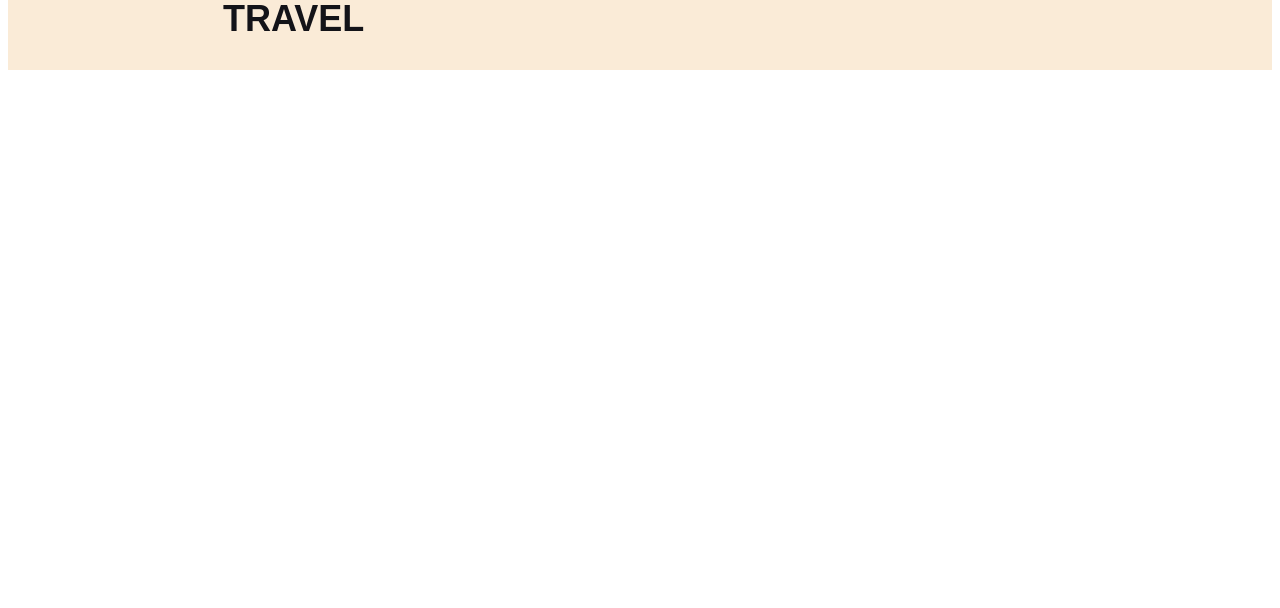
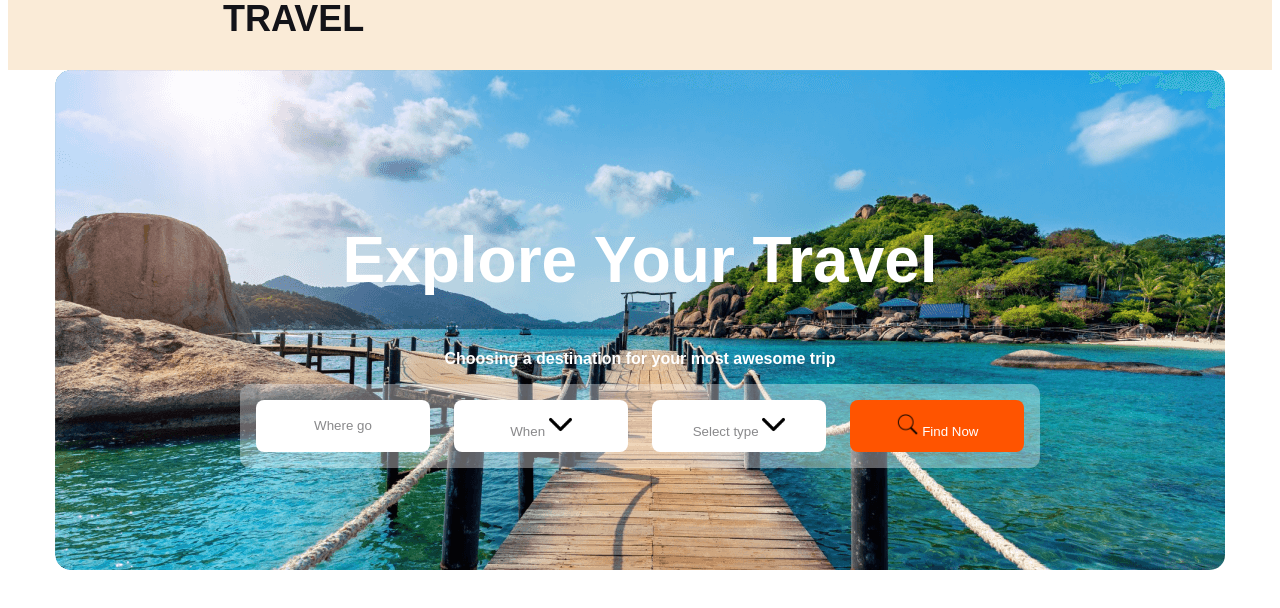
Before and after one commit to SUJON-SJs/project-2, a plain HTML site: page index.html in a window 1280 px wide. Shown: the part 124-732 px from the top of the page. Drawn offline with Linux system fonts and the light colour scheme.

Commit message:
button creat

```diff
--- a/index.html
+++ b/index.html
@@ -25,6 +25,30 @@
             </ol>
         </div>
     </header>
+    <!--Hedear part finish-->
+    <main>
+        <section class="main-section">
+            <div class="main-section-text">
+            <div class="main-part">
+                <h1 class="main-part-heading">Explore Your Travel</h1>
+                <p class="main-part-para" > <span class="main-part-para1"> Choosing </span> a destination for your most awesome trip</p>
+            </div class="main-part-btn-background">
+            <div >
+            <div class="main-part-btn">
+                <button>Where go</button>
+                <button class="main-part-btn-color">When <img src="arrow-down-sign-to-navigate.png"></button>
+                <button class="main-part-btn-color">Select type <img src="arrow-down-sign-to-navigate.png"> </button>
+                <div class="main-part-btn-color">
+                <button><img class="main-part-btn-color1" src="icons8-search-50.png"> Find Now</button>
+                </div>
+            </div>
+            </div>
+            </div>
+        </section>
+
+    </main>
+
+
 
 
 
--- a/style.css
+++ b/style.css
@@ -41,3 +41,59 @@ header .header-menu ol {
     color: #FF5400;
     font-weight: 800;
 }
+/* Hedear part finish */
+
+
+.main-section{
+    background-image: url(Group\ 13\ \(1\)\ \(1\).png);
+    background-repeat: no-repeat;
+    width: 1170px;
+    height: 500px;
+    border-radius: 15px;
+    margin: auto;
+    color:#FFF;
+    font-family:'Mulish', sans-serif ;
+    text-align: center;
+}
+.main-section .main-section-text{
+    padding-top: 100px;
+
+
+}
+.main-section .main-section-text .main-part{
+    font-family:'Mulish', sans-serif ;
+}
+.main-section .main-section-text .main-part .main-part-heading{
+    font-size: 64px;
+    font-weight: 800;
+}
+.main-section .main-section-text .main-part .main-part-para{
+    font-size: 16px;
+    font-weight: 600;
+    padding-top: 0%;
+}
+.main-section .main-part-btn{
+    display: inline-flex;
+    padding: 16px;
+    gap: 24px;
+    background: rgba(255, 255, 255, 0.366);
+    border-radius: 10px;
+}
+.main-section .main-part-btn button{
+    width: 174px;
+    height: 52px;
+    border-radius: 8px;
+    background: #FFF;
+    border-style: none;
+    color: rgba(19, 19, 24, 0.50);
+    font-family:'Mulish', sans-serif ;
+
+}
+.main-part-btn .main-part-btn-color button{
+    background: #FF5400;
+    color: #FFF;
+}
+.main-part-btn .main-part-btn-color img{
+    width: 25x;
+    height: 23px;
+}
```
Also changed, not shown: arrow-down-sign-to-navigate.png (added), icons8-search-50.png (added).
